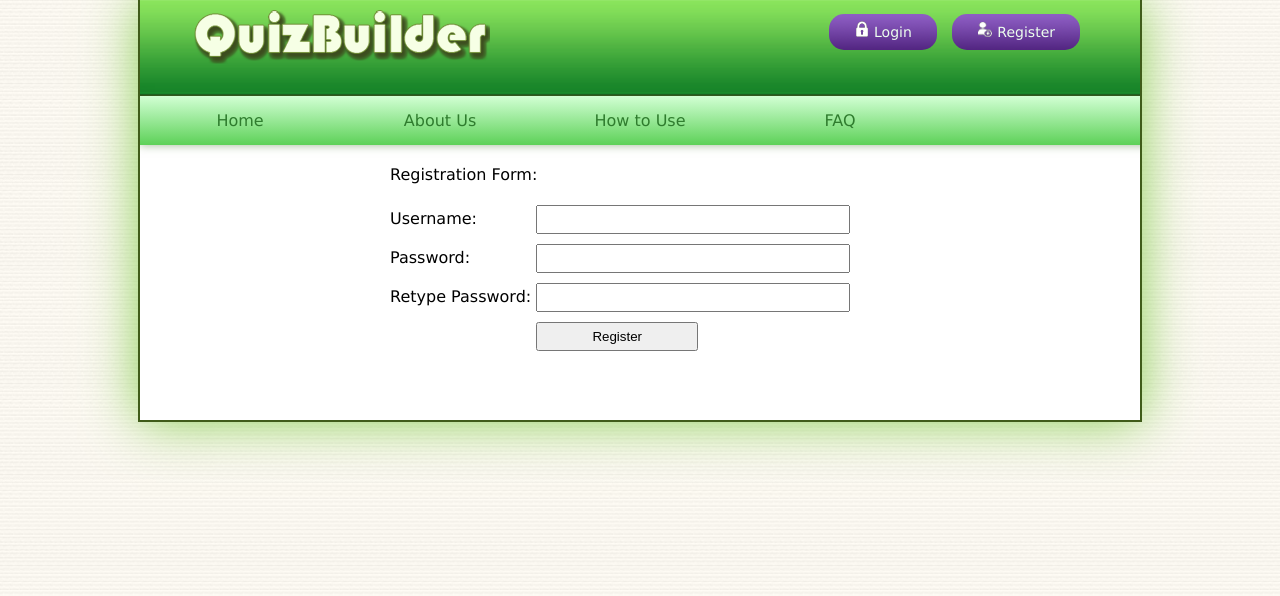
After one commit to sidthree6/QuizBuilder, a PHP site: page /register.php in a window 1280 px wide. The commit adds this page. Shown: the top 596 px of the page. Run offline with PHP 8.4, Linux system fonts and the light colour scheme; some libraries are stand-ins or nearby versions.

Commit message:
Few Changes

```diff
--- a/class/template.php
+++ b/class/template.php
@@ -115,26 +115,16 @@ class Template
 		echo $output;
 	}
 
-	public function sidebarBlock($isadmin = 0)
+	public function navigationBlock()
 	{
-		$output  = "<div id=\"sidebar\">\n";
-		$output .= "\t<nav>\n";
-		$output .= "\t\t<ul>\n";
-		$output .= "\t\t\t<li><a class=\"header\">Quiz Management</a></li>\n";
-		$output .= "\t\t\t<li><a href=\"c_catagory.php\" class=\"items\">Create / Edit Quiz Title</a></li>\n";
-		$output .= "\t\t\t<li><a href=\"c_quiz.php\" class=\"items\">Create / Edit Quiz Contents</a></li>\n";
-		$output .= "\t\t\t<li><a class=\"header\">User Management</a></li>\n";
-		$output .= "\t\t\t<li><a href=\"e_uinfo.php\" class=\"items\">Edit User Info</a></li>\n";
-		$output .= "\t\t\t<li><a href=\"c_pass.php\" class=\"items\">Change Password</a></li>\n";
-		if($isadmin == 1)
-		{
-			$output .= "\t\t\t<li><a class=\"header\">Admin Panel</a></li>\n";
-			$output .= "\t\t\t<li><a href=\"admin_log.php\" class=\"items\">Latest User Log</a></li>\n";
-			$output .= "\t\t\t<li><a href=\"admin_e_user.php\" class=\"items\">View / Delete User</a></li>\n";
-		}
-		$output .= "\t\t</ul>\n";
-		$output .= "\t</nav>\n";
-		$output .= "</div>\n";
+		$output  = "<nav id=\"navigation\">\n";
+		$output .= "\t<ul>\n";
+		$output .= "\t\t<li><a href=\"index.php\">Home</a></li>\n";
+		$output .= "\t\t<li><a href=\"about.php\">About Us</a>\n";
+		$output .= "\t\t<li><a href=\"how.php\">How to Use</a>\n";
+		$output .= "\t\t<li><a href=\"faq.php\">FAQ</a></li>\n";
+		$output .= "\t</ul>\n";
+		$output .= "</nav>\n";
 
 		echo $output;
 	}
--- a/login.php
+++ b/login.php
@@ -42,7 +42,7 @@ $template->outPutHeader();
 
 $template->headerBlock();
 
-$template->navigationBlockLogged($isAdmin);
+$template->navigationBlock();
 ?>
 
 <div id="login">
--- /dev/null
+++ b/register.php
@@ -0,0 +1,116 @@
+<?php
+session_start();
+include("db.php");
+$now = date('Y-m-d H:i:s');
+if(isset($_POST["login"]))
+{
+    $username = $_POST["l_username"];
+    $password = $_POST["l_password"];
+
+    $username = mysql_real_escape_string(stripslashes($username));
+    $password = mysql_real_escape_string(stripslashes($password));
+
+	$password = md5($password);
+    $query = $db->prepare("SELECT * FROM quiz_member WHERE username = :username AND password = :password");
+
+	$query->bindParam(":username",$username);
+	$query->bindParam(":password",$password);
+
+	$query->execute();
+
+	$affectedRow = $query->rowCount();
+
+	if($affectedRow == 1)
+	{
+		$_SESSION["u_name"] = $username;
+
+		$db->query("UPDATE quiz_member SET logged=1,lastlogin='$now' WHERE username='$username'");
+
+		header("location: member.php");
+	}
+
+}
+
+$error = "";
+
+if(isset($_POST['register']))
+{
+	$username = mysql_real_escape_string(stripslashes(trim($_POST['r_username'])));
+	$password = mysql_real_escape_string(stripslashes(trim($_POST['r_password'])));
+	$repass = mysql_real_escape_string(stripslashes(trim($_POST['r_rpassword'])));
+
+	if(empty($username) || empty($password) || empty($repass))
+	{
+		$error = "<div id=\"error\">Please Fill All Fields.</div>";
+	}
+	else
+	{
+		if(strlen($username) > 50 || strlen($username) < 2)
+		{
+			$error = "<div id=\"error\">Username must be between 2 to 50 character.</div>";
+		}
+		else
+		{
+			if(strlen($password) > 20 || strlen($password) < 5)
+			{
+				$error = "<div id=\"error\">Password must be between 5 to 20 character.</div>";
+			}
+			else
+			{
+				if($password != $repass)
+				{
+					$error = "<div id=\"error\">Password and Re-Password does not match.</div>";
+				}
+				else
+				{
+					$checkuser = $db->prepare("SELECT username FROM quiz_member WHERE username=:username");
+					$checkuser->bindParam(":username",$username);
+					$checkuser->execute();
+
+					if($checkuser->rowCount() > 0)
+					{
+						$error = "<div id=\"error\">Username already exists.</div>";
+					}
+					else
+					{
+						$password = md5($password);
+						$error = "<div id=\"success\">Account has been created. You may Login now.</div>";
+						$insert = $db->prepare("INSERT INTO quiz_member (username,password,type,joindate) VALUES ('$username','$password',0,'$now')");
+						$insert->execute();
+					}
+				}
+			}
+		}
+	}
+}
+
+include("class/template.php");
+
+$scripts = array("main.js","http://code.jquery.com/jquery-latest.min.js");
+$styles = array("main.css","forms.css");
+
+$template = new Template("QuizBuilder - Easier to Build Quiz", $scripts, $styles);
+
+$template->outPutHeader();
+
+$template->headerBlock();
+
+$template->navigationBlock();
+
+if(!empty($error))
+{
+	echo $error;
+}
+?>
+<div id="register">
+<p>Registration Form: </p>
+<form action="register.php" method="post" id="registration">
+	<div><label for="r_username">Username: </label><input name="r_username" type="text" id="r_username"></div>
+    <div><label for="r_password">Password: </label><input name="r_password" type="password" id="r_password"></div>
+    <div><label for="r_rpassword">Retype Password: </label><input name="r_rpassword" type="password" id="r_rpassword"></div>
+ 	<div><label></label><input type="submit" name="register" id="register" value="Register"></div>
+</form>
+
+</div>
+
+<?php $template->outputFooter(); ?>
--- a/styles/forms.css
+++ b/styles/forms.css
@@ -4,6 +4,35 @@
 {
 	width: 50%;
     margin: 0 auto;
+}
+
+#register
+{
+	width: 50%;
+    margin: 0 auto;
+	display:table;
+}
+
+#register div
+{
+	display:table-row;
+}
+
+#register label
+{
+	display:table-cell;
+}
+
+#register input
+{
+	display:table-cell;
+	padding:5px;
+	margin:5px;
+}
+
+#register input[type=text], #register input[type=password]
+{
+	width:300px;
 }
 
 #catagory_create
```
Also changed, not shown: index.php (+0 -11 lines).
